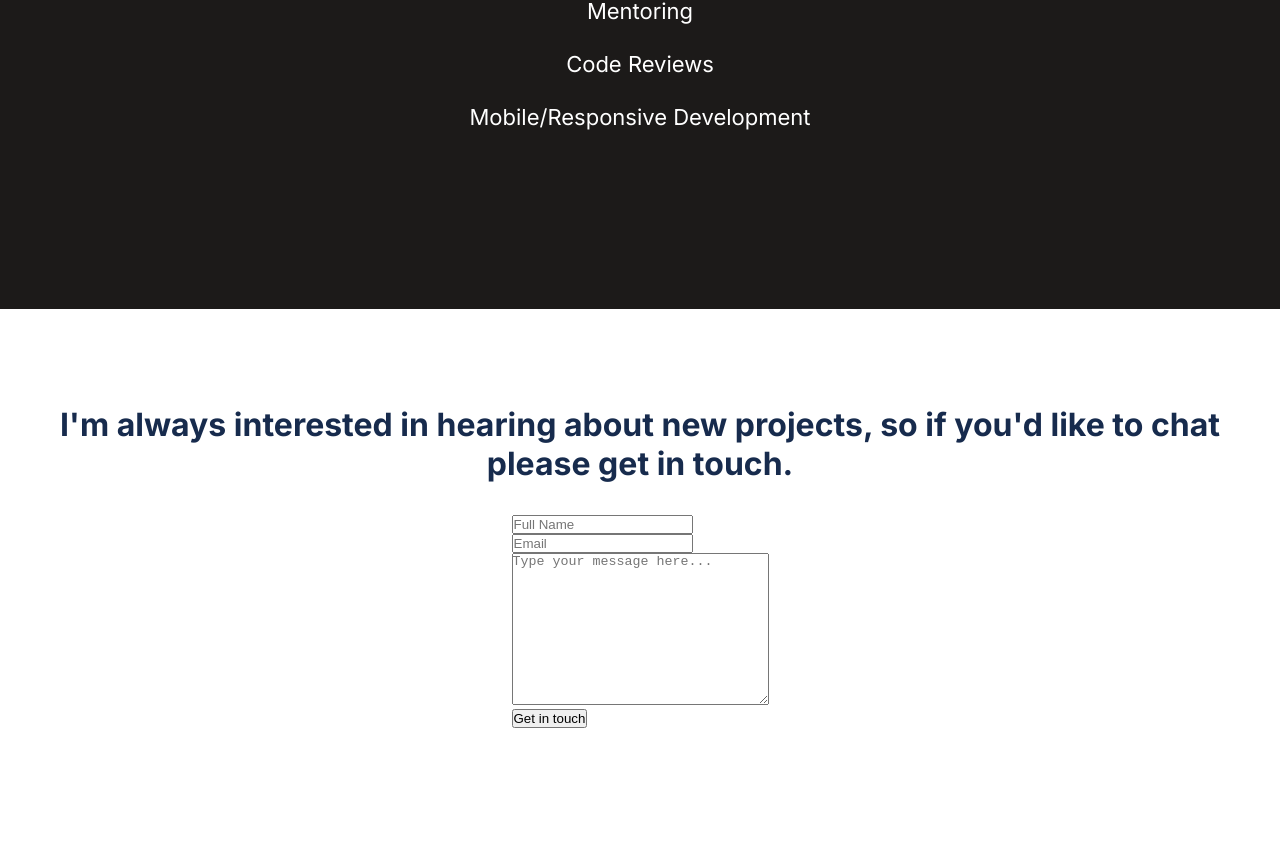
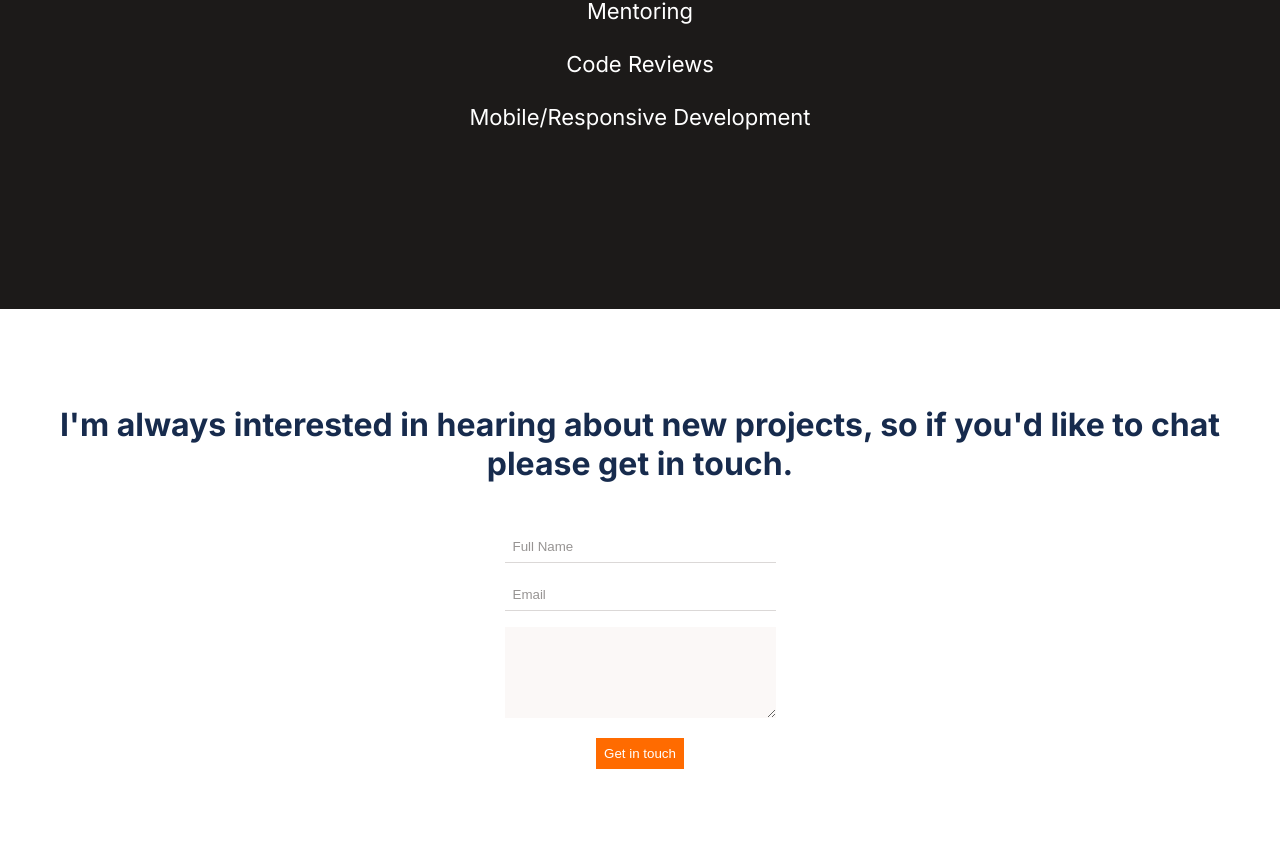
Before and after one commit to MahmoudBakr23/Contact-Form, a plain HTML site: page index.html in a window 1280 px wide. Shown: the part 6398-7239 px from the top of the page. Before the commit the page ends 7190 px from the top, so only its background shows below. Drawn offline with Linux system fonts and the light colour scheme.

Commit message:
Finish the contact form with styling

```diff
--- a/css/main.css
+++ b/css/main.css
@@ -345,3 +345,43 @@ li {
   font-weight: 700;
   color: #172B4D;
 }
+
+.form-control {
+  margin: 1rem 0;
+}
+
+.form-control input {
+  width: 100%;
+  padding: 0.5rem;
+  border: 0;
+  border-bottom: 1px solid #DBD8D7;
+}
+
+.form-control textarea {
+  width: 100%;
+  padding: 0.5rem;
+  background-color: #FBF8F7;
+  border: 0;
+}
+
+.form-control input::placeholder {
+  color: #979493;
+}
+
+.form-control textarea::placeholder {
+  color: #3C3A39;
+}
+
+.submit-input {
+  text-align: center;
+  margin: 0.5rem 0;
+}
+
+.submit-input input {
+  padding: 0.5rem;
+  background-color: #FF6B00;
+  color: #fff;
+  border: 0;
+  outline: 0;
+  cursor: pointer;
+}
--- a/index.html
+++ b/index.html
@@ -290,23 +290,25 @@
         </div>
       </div>
     </main>
-    <section class="contact-form">
+    <div class="contact-form">
       <div class="form-intro">
         <p>I'm always interested in hearing about new projects, so if you'd like to chat please get in touch.</p>
       </div>
       <form action="https://formspree.io/f/myylerlb" method="POST">
-        <div class="name-input">
-          <input type="text" name="name" id="full-name" placeholder="Full Name" max="30" required>
+        <div class="name-input form-control">
+          <input type="text" name="name" id="full-name" placeholder="Full Name" max="30">
         </div>
-        <div class="email-input">
-          <input type="email" name="_replyto" id="email" placeholder="Email"  required>
+        <div class="email-input form-control">
+          <input type="email" name="_replyto" id="email" placeholder="Email">
         </div>
-        <div class="message-input">
-          <textarea name="message" id="message" cols="30" rows="10" maxlength="500" placeholder="Type your message here..." required></textarea>
+        <div class="message-input form-control">
+          <textarea name="message" id="message" cols="30" rows="5" maxlength="500"></textarea>
         </div>
-        <input type="submit" value="Get in touch">
+        <div class="submit-input">
+          <input type="submit" value="Get in touch">
+        </div>
       </form>
-    </section>
+    </div>
     <script
       src="https://kit.fontawesome.com/e966a3bd22.js"
       crossorigin="anonymous"
```
Also changed, not shown: Screenshot.png (added), 1 other file.
